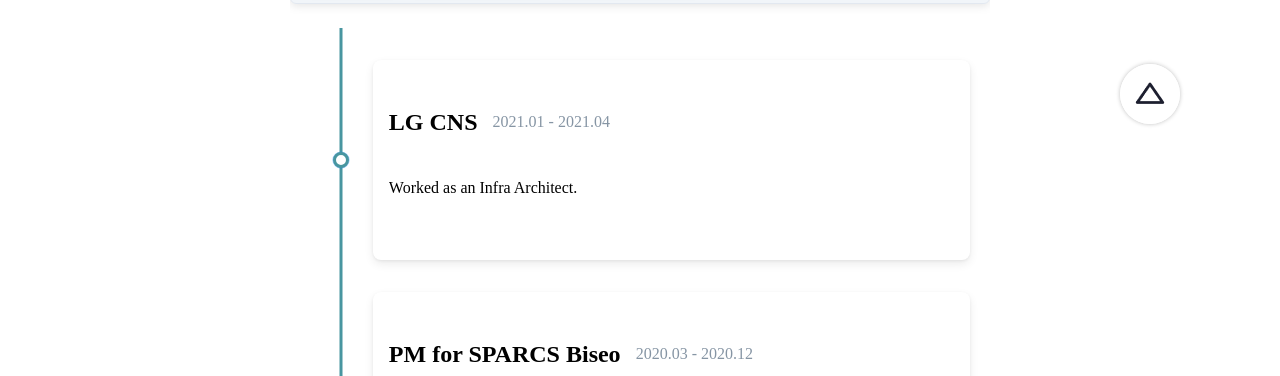
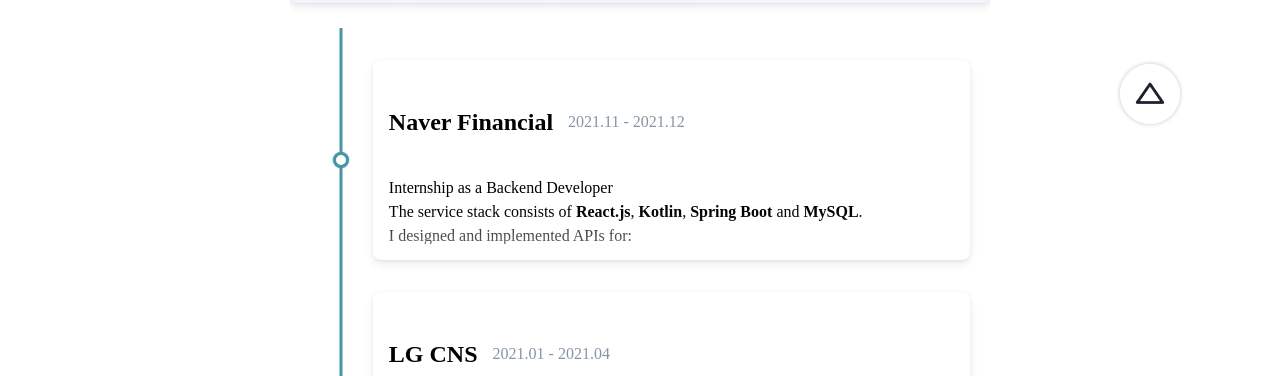
Before and after one commit to kreeos/portfolio, a Next.js app: page / in a window 1280 px wide. Shown: the part 576-952 px from the top of the page. Built offline with nearby package versions, Linux system fonts and the light colour scheme.

Commit message:
#1 Update CV and Add Internship

```diff
--- a/pages/index.js
+++ b/pages/index.js
@@ -105,6 +105,20 @@
               cardForeColor: "Black"
             }}
       	  >
+          <div className="card-content">
+            <div className="card-title">
+              <h1>Naver Financial</h1>
+              <a> 2021.11 - 2021.12 </a>
+            </div>
+            <p>
+              Internship as a Backend Developer
+              <br/> The service stack consists of <b>React.js</b>, <b>Kotlin</b>, <b>Spring Boot</b> and <b>MySQL</b>.
+              <br/> I designed and implemented APIs for:
+              <br/> - CRUD, download as JSON & properties, search, and pagination.
+              <br/> Implemented CI/CD with Jenkins and Git Hook.
+              <br/> Developed admin system frontend pages with connected APIs.
+            </p>
+          </div>
           <div className="card-content">
             <div className="card-title">
               <h1>LG CNS</h1>
```
Also changed, not shown: package.json (+4 -3 lines), 1 other file (tests, documents, lock files or other folders).
